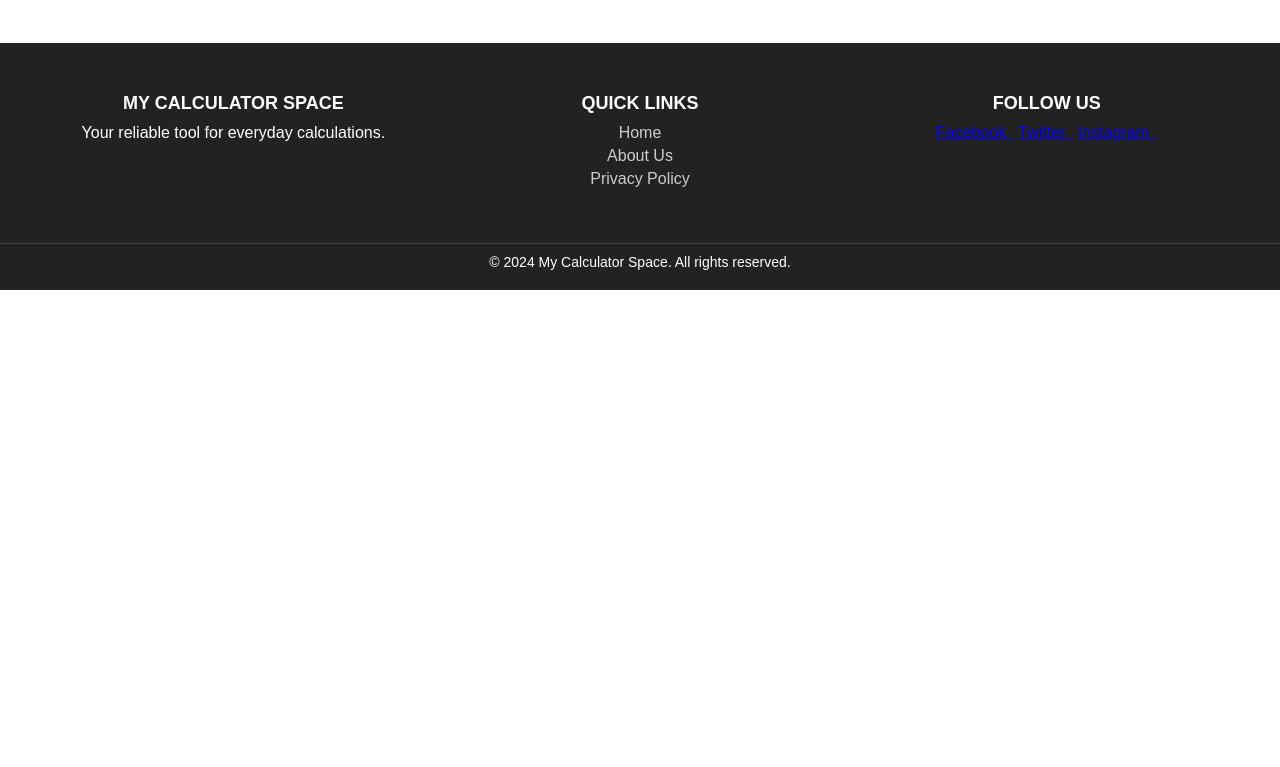
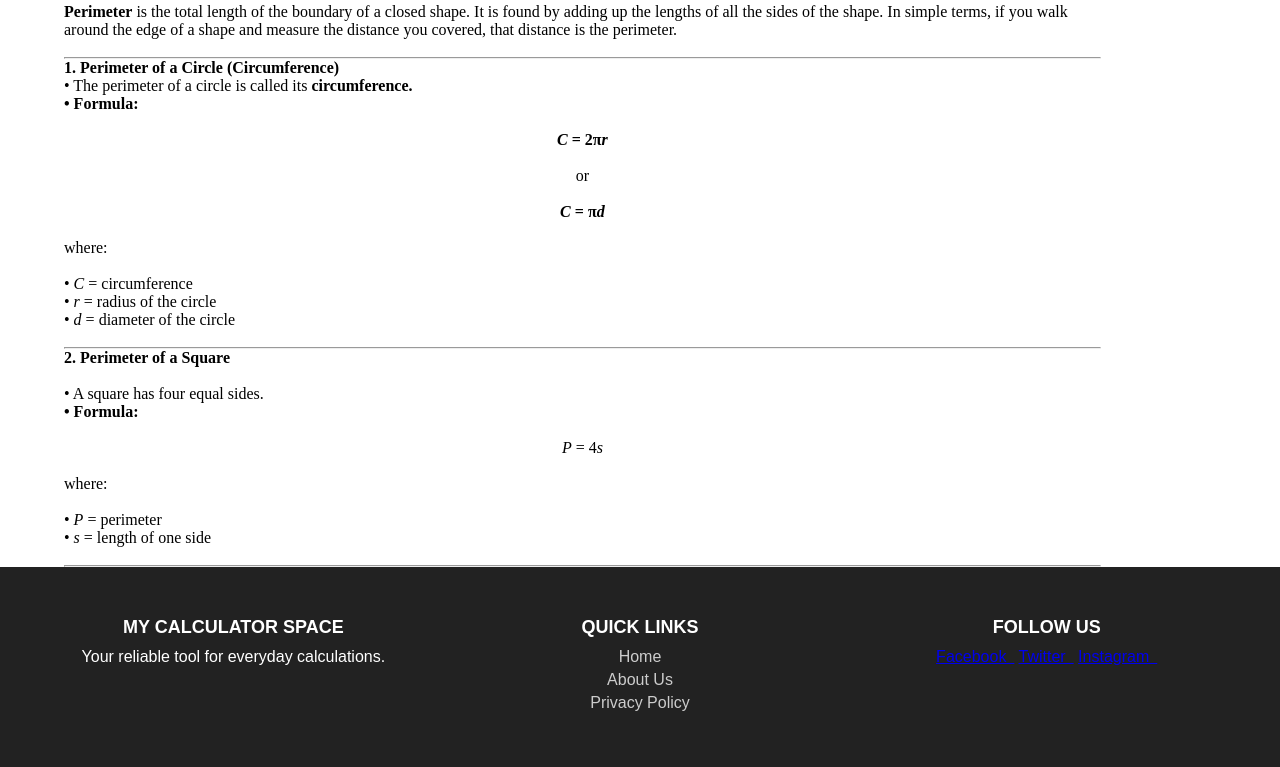
Before and after one commit to Mycalculatorspace/calculator, a plain HTML site: page perimeter.html in a window 1280 px wide. Shown: the part 510-1277 px from the top of the page. Before the commit the page ends 800 px from the top, so only its background shows below. Drawn offline with Linux system fonts and the light colour scheme.

Commit message:
add para to in perimeter

```diff
--- a/perimeter.css
+++ b/perimeter.css
@@ -53,6 +53,13 @@ form{
    width: 300px;
    border: solid;
    margin: 1%;
+}
+.para_peri{
+    width: 90%;
+    text-align: left;
+}
+.para_peri h1, .formula{
+    text-align: center;
 }
 footer {
     background-color: #222;
--- a/perimeter.html
+++ b/perimeter.html
@@ -104,6 +104,41 @@
             </form>
         </div>
     </div>
+    <div class="para_peri">
+        <h1>What is Perimeter?</h1><br>
+        <p>
+            <strong>Perimeter</strong> is the total length of the boundary of a closed shape. It is found by
+            adding up the lengths of all the sides of the shape. In simple terms, if you walk around the edge of a shape and measure the distance
+            you covered, that distance is the perimeter.
+        </p><br><hr>
+        <p>
+            <strong>1. Perimeter of a Circle (Circumference)</strong><br>
+            • The perimeter of a circle is called its <strong>circumference.</strong><br>
+            <strong>• Formula:</strong><br><br>
+            <div class="formula">
+                <strong><i>C</i> = 2π<i>r</i></strong><br><br>
+                or
+                <br><br>
+                <strong><i>C</i> = π<i>d</i></strong><br><br>
+            </div>
+            where: <br><br>
+            • <i>C</i> = circumference <br>
+            • <i>r</i> = radius of the circle <br>
+            • <i>d</i> = diameter of the circle <br>
+        </p><br><hr>
+        <p>
+            <strong>2. Perimeter of a Square</strong><br><br>
+            • A square has four equal sides. <br>
+            <strong>• Formula:</strong><br><br>
+            <div class="formula">
+                <i>P</i> = 4<i>s</i><br><br>
+            </div>
+            where: <br><br>
+            • <i>P</i> = perimeter <br>
+            • <i>s</i> =  length of one side <br>
+        </p><br><hr>
+
+    </div>
 </main>
 <footer>
     <div class="footer-container">
```
